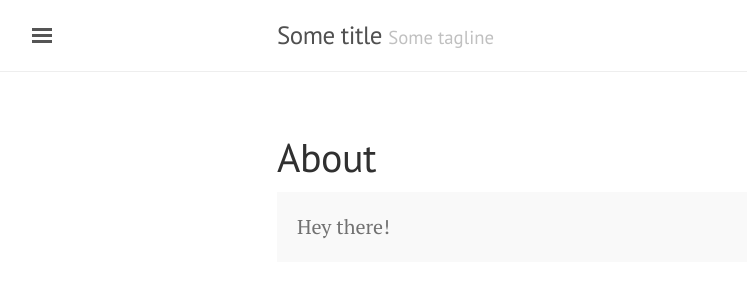
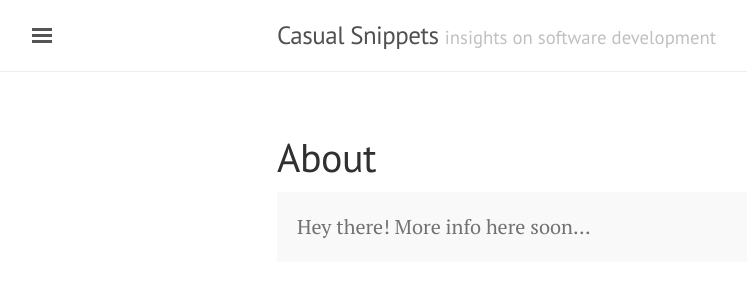
Before and after one commit to wrentaur/nmatpt.com, a Jekyll site: the page built from about.md, in a window 1280 px wide. Shown: the top 300 px of the page, without its empty margins (3-750 px from the left). Built offline with Jekyll 4.4.1, drawn with Linux system fonts in a browser that asks for light colours.

Commit message:
Add blog title

```diff
--- a/_config.yml
+++ b/_config.yml
@@ -1,8 +1,7 @@
 # Permalinks
 # Setup
-title:               Some title
-tagline:             'Some tagline'
-description:         'Some description'
+title:               Casual Snippets
+tagline:             'insights on software development'
 url:                 http://nmat.me
 baseurl:             ''
 paginate:            5
@@ -15,7 +14,11 @@ author:
   email:             nuno.miguel.t@gmail.com
 
 # Custom vars
-version:             1.0.0
+link-so:             http://stackoverflow.com/u/848330
+link-ln:             https://linkedin.com/in/nmatpt
+link-gh:             http://github.com/nmatpt
+link-tw:             http://twitter.com/nmat
+email-address:       nuno.miguel.t@gmail.com
 
 # Gems
 gems: [jekyll-paginate]
--- a/_includes/head.html
+++ b/_includes/head.html
@@ -18,10 +18,12 @@
   <link rel="stylesheet" href="{{ site.baseurl }}/public/css/poole.css">
   <link rel="stylesheet" href="{{ site.baseurl }}/public/css/syntax.css">
   <link rel="stylesheet" href="{{ site.baseurl }}/public/css/lanyon.css">
+  <link rel="stylesheet" href="{{ site.baseurl }}/public/css/main.css">
+  <link rel="stylesheet" href="https://maxcdn.bootstrapcdn.com/font-awesome/4.7.0/css/font-awesome.min.css">
   <link rel="stylesheet" href="https://fonts.googleapis.com/css?family=PT+Serif:400,400italic,700%7CPT+Sans:400">
 
   <!-- Icons -->
-<link rel="icon" type="image/png" href="{{ site.baseurl }}/public/favicon.png" />
+  <link rel="icon" type="image/png" href="{{ site.baseurl }}/public/favicon.png" />
 
   <!-- RSS -->
   <link rel="alternate" type="application/rss+xml" title="RSS" href="/atom.xml">
--- a/_includes/sidebar.html
+++ b/_includes/sidebar.html
@@ -5,9 +5,15 @@
 <!-- Toggleable sidebar -->
 <div class="sidebar" id="sidebar">
   <div class="sidebar-item">
-    <p>{{ site.description }}</p>
+  <p>Welcome to my little slice of Internet.</p>
+   <p>I write about modern web development, mostly related to Scala.</p>
+    <div class="social-network">
+     <a href="{{ site.link-so }}" target="_blank"><i class="fa fa-stack-overflow fa-larger" aria-hidden="true"></i></a>
+     <a href="{{ site.link-gh }}" target="_blank"><i class="fa fa-github fa-larger" aria-hidden="true"></i></a>
+     <a href="{{ site.link-ln }}" target="_blank"><i class="fa fa-linkedin fa-larger" aria-hidden="true"></i></a>
+     <a href="mailto:{{ site.email-address }}"><i class="fa fa-envelope-o fa-larger" aria-hidden="true"></i></a>
+    </div>
   </div>
-
   <nav class="sidebar-nav">
     <a class="sidebar-nav-item{% if page.url == site.baseurl %} active{% endif %}" href="{{ site.baseurl }}/">Home</a>
 
--- a/about.md
+++ b/about.md
@@ -4,5 +4,5 @@ title: About
 ---
 
 <p class="message">
-  Hey there!
+  Hey there! More info here soon...
 </p>
--- /dev/null
+++ b/public/css/main.css
@@ -0,0 +1,16 @@
+.fa.fa-larger {
+	font-size:130%;
+}
+
+.social-network {
+	width: 100%;
+	margin: 0 auto;
+}
+
+.social-network a {
+	margin-right: 10px;
+}
+
+.masthead-title a:hover {
+	text-decoration: none;
+}
```
Also changed, not shown: Readme.md (added), _posts/2017-01-09-hello-world.md (renamed from _posts/2017-01-07-hello-world.md), public/favicon.ico (added).
